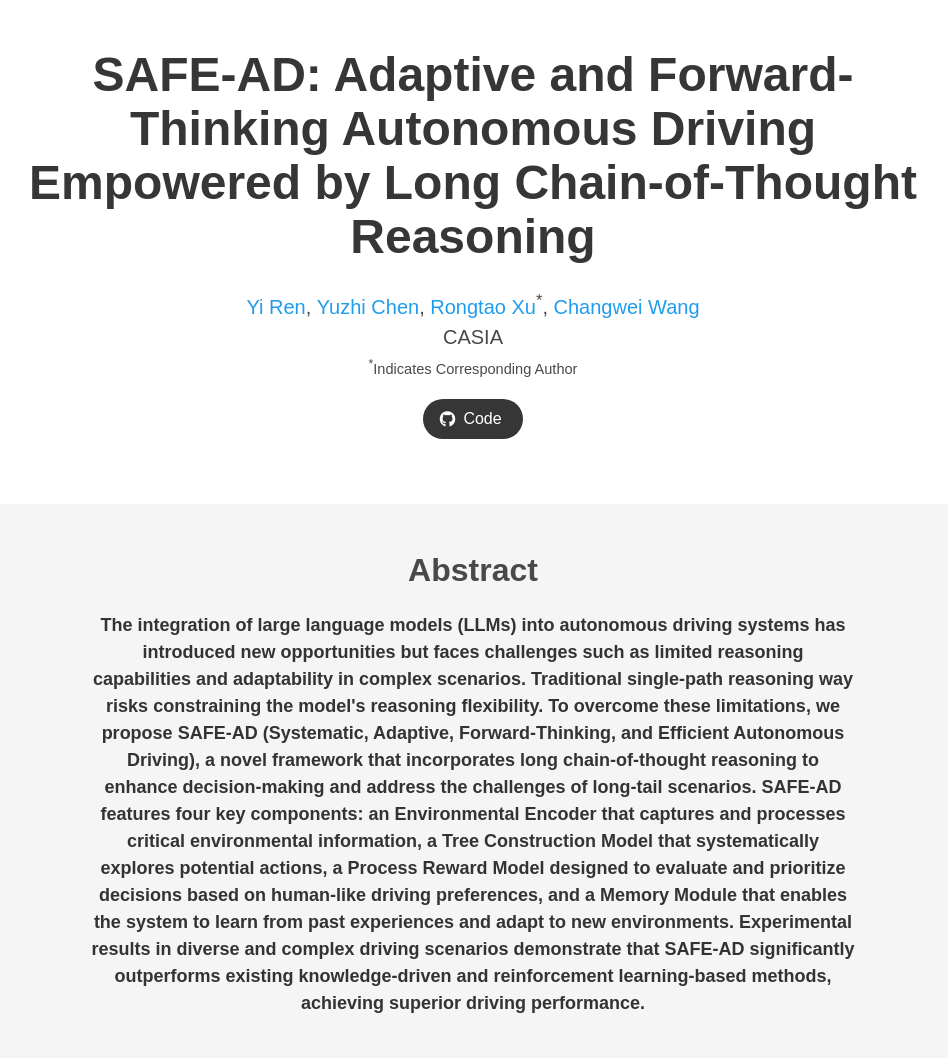
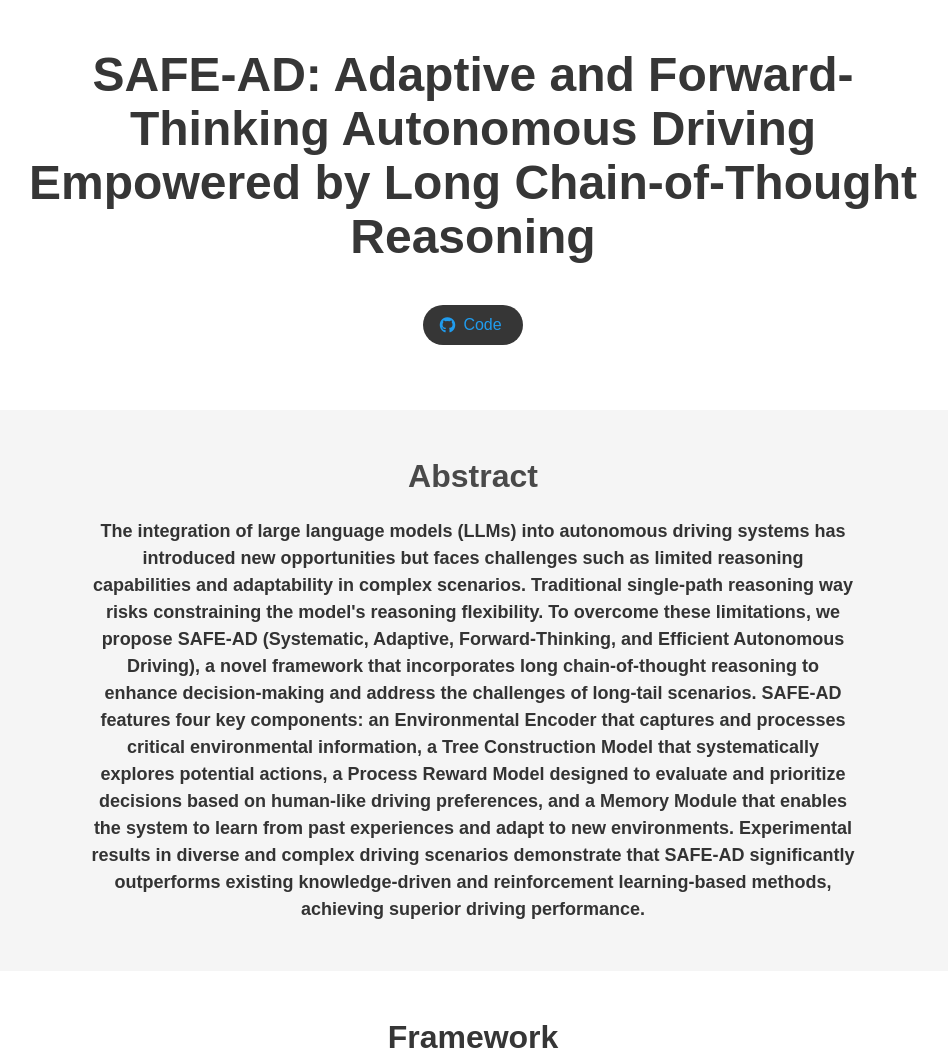
Before and after one commit to SAFE-AD/SAFE-AD.github.io, a plain HTML site: page index.html in a window 1280 px wide. Shown: the top 1058 px of the page, without its empty margins (167-1115 px from the left). Drawn offline with nearby package versions, Linux system fonts and the light colour scheme; some icons are missing; a web font is replaced by a local one.

Commit message:
page update

```diff
--- a/index.html
+++ b/index.html
@@ -56,21 +56,7 @@
               by Long Chain-of-Thought Reasoning</h1>
             <div class="is-size-5 publication-authors">
               <!-- Paper authors -->
-              <span class="author-block">
-                <a href="mailto:ian800596@gmail.com" target="_blank">Yi Ren</a>,</span>
-              <span class="author-block">
-                <a href="mailto:chenyuzhi2022@gmail.com" target="_blank">Yuzhi Chen</a>,</span>
-              <span class="author-block">
-                <a href="mailto:xurongtao2022@gmail.com" target="_blank">Rongtao Xu</a><sup>*</sup>,</span>
-              <span class="author-block">
-                <a href="mailto:changweiwang@sdas.org" target="_blank">Changwei Wang</a>
-              </span>
-            </div>
 
-            <div class="is-size-5 publication-authors">
-              <span class="author-block">CASIA</span>
-              <span class="eql-cntrb"><small><br><sup>*</sup>Indicates Corresponding Author</small></span>
-            </div>
 
             <div class="column has-text-centered">
               <!-- <div class="publication-links"> -->
```
